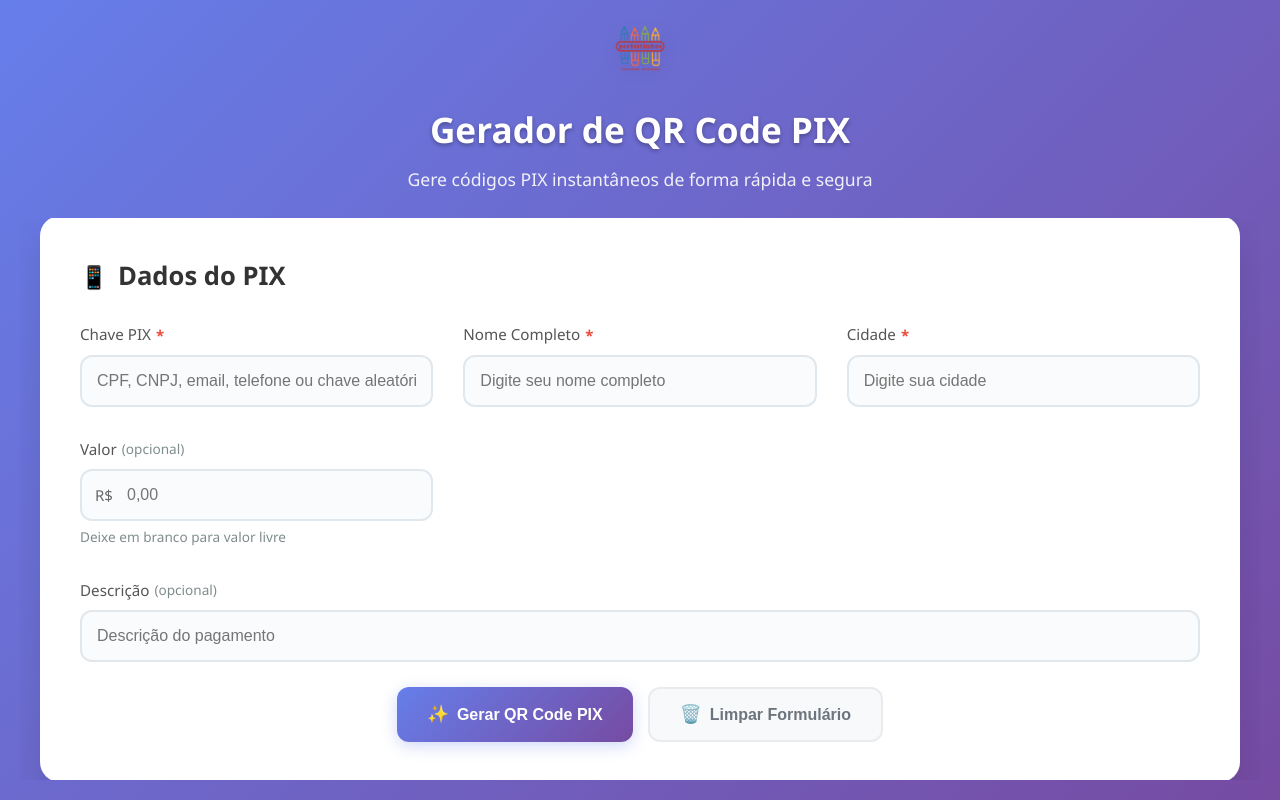
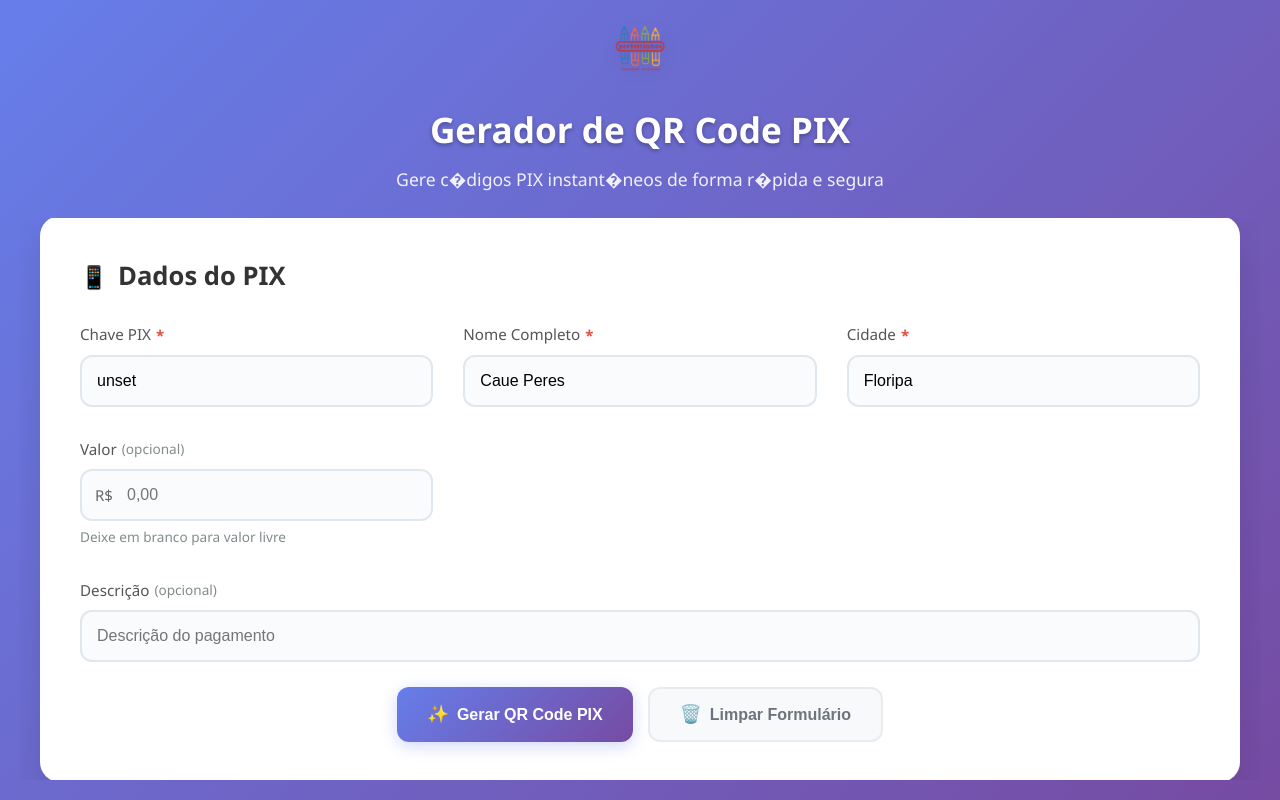
Before and after one commit to w1ze55/QRPix, a Vue app in the folder QRPix/: page / in a window 1280 px wide. Built offline with nearby package versions, Linux system fonts and the light colour scheme; no server answers.

Commit message:
feat: implemented .env for using default informations

```diff
--- a/QRPix/src/components/Form.vue
+++ b/QRPix/src/components/Form.vue
@@ -1,5 +1,33 @@
 <script setup lang="ts">
-import { ref } from 'vue';
+import { ref, onMounted } from 'vue';
+
+// Configurações do ambiente
+const config = {
+    qrApi: {
+        url: import.meta.env.VITE_QR_API_URL || 'https://api.qrserver.com/v1/create-qr-code/',
+        size: import.meta.env.VITE_QR_SIZE || '300x300'
+    },
+    pix: {
+        countryCode: import.meta.env.VITE_PIX_COUNTRY_CODE || 'BR',
+        currencyCode: import.meta.env.VITE_PIX_CURRENCY_CODE || '986',
+        merchantCategory: import.meta.env.VITE_PIX_MERCHANT_CATEGORY || '0000'
+    },
+    limits: {
+        maxNameLength: Number(import.meta.env.VITE_PIX_MAX_NAME_LENGTH) || 25,
+        maxCityLength: Number(import.meta.env.VITE_PIX_MAX_CITY_LENGTH) || 15,
+        maxDescriptionLength: Number(import.meta.env.VITE_PIX_MAX_DESCRIPTION_LENGTH) || 25
+    },
+    app: {
+        title: import.meta.env.VITE_APP_TITLE || 'Gerador de QR Code PIX',
+        description: import.meta.env.VITE_APP_DESCRIPTION || 'Gere códigos PIX instantâneos de forma rápida e segura'
+    },
+    defaults: {
+        pixKey: import.meta.env.VITE_DEFAULT_PIX_KEY || '',
+        name: import.meta.env.VITE_DEFAULT_NAME || '',
+        city: import.meta.env.VITE_DEFAULT_CITY || ''
+    },
+    debug: import.meta.env.VITE_DEBUG_MODE === 'true'
+};
 
 const chavePix = ref('');
 const nome = ref('');
@@ -12,6 +40,17 @@ const pixCodeDebug = ref('');
 const mostrarPopUp = ref(false);
 const mensagemPopup = ref('');
 const tipoPopup = ref('erro');
+
+// Inicializar campos com valores padrão do .env
+onMounted(() => {
+    chavePix.value = config.defaults.pixKey;
+    nome.value = config.defaults.name;
+    cidade.value = config.defaults.city;
+
+    if (config.debug) {
+        console.log('Configurações carregadas:', config);
+    }
+});
 
 function mostrarMensagem(mensagem: string, tipo: string = 'erro') {
     mostrarPopUp.value = true;
@@ -58,12 +97,13 @@ function calcularCRC16(payload: string): string {
 
 function gerarPixEMV(): string {
     try {
-        console.log('Iniciando geração PIX EMV')
+        if (config.debug) {
+            console.log('Iniciando geração PIX EMV com configurações:', config.pix);
+        }
 
         let pixString = ''
 
         pixString += '000201'
-
         pixString += '010212'
 
         const pixKeyLength = chavePix.value.length.toString().padStart(2, '0')
@@ -71,25 +111,25 @@ function gerarPixEMV(): string {
         const merchantAccountInfo = `0014BR.GOV.BCB.PIX${pixKeyField}`
         pixString += `26${merchantAccountInfo.length.toString().padStart(2, '0')}${merchantAccountInfo}`
 
-        pixString += '52040000'
+        pixString += `5204${config.pix.merchantCategory}`
 
-        pixString += '5303986'
+        pixString += `53${config.pix.currencyCode.length.toString().padStart(2, '0')}${config.pix.currencyCode}`
 
         if (valor.value && parseFloat(valor.value) > 0) {
             const valorFormatado = parseFloat(valor.value).toFixed(2)
             pixString += `54${valorFormatado.length.toString().padStart(2, '0')}${valorFormatado}`
         }
 
-        pixString += '5802BR'
+        pixString += `58${config.pix.countryCode.length.toString().padStart(2, '0')}${config.pix.countryCode}`
 
-        const nomeFormatado = limparCaracteres(nome.value).substring(0, 25)
+        const nomeFormatado = limparCaracteres(nome.value).substring(0, config.limits.maxNameLength)
         pixString += `59${nomeFormatado.length.toString().padStart(2, '0')}${nomeFormatado}`
 
-        const cidadeFormatada = limparCaracteres(cidade.value).substring(0, 15)
+        const cidadeFormatada = limparCaracteres(cidade.value).substring(0, config.limits.maxCityLength)
         pixString += `60${cidadeFormatada.length.toString().padStart(2, '0')}${cidadeFormatada}`
 
         if (descricao.value && descricao.value.trim()) {
-            const descricaoFormatada = descricao.value.substring(0, 25)
+            const descricaoFormatada = descricao.value.substring(0, config.limits.maxDescriptionLength)
             const additionalDataField = `05${descricaoFormatada.length.toString().padStart(2, '0')}${descricaoFormatada}`
             pixString += `62${additionalDataField.length.toString().padStart(2, '0')}${additionalDataField}`
         }
@@ -97,8 +137,10 @@ function gerarPixEMV(): string {
         const crc = calcularCRC16(pixString)
         pixString += `6304${crc}`
 
-        console.log('PIX final gerado:', pixString)
-        console.log('Tamanho:', pixString.length)
+        if (config.debug) {
+            console.log('PIX final gerado:', pixString);
+            console.log('Tamanho:', pixString.length);
+        }
 
         if (pixString.length < 50 || pixString.length > 500) {
             throw new Error('PIX gerado tem tamanho inválido')
@@ -122,19 +164,19 @@ function gerarQRCode() {
             return;
         }
 
-        // Validações adicionais
+        // Validações usando configurações do .env
         if (pixChaveLimpa.length < 1 || pixChaveLimpa.length > 77) {
             mostrarMensagem('Chave PIX deve ter entre 1 e 77 caracteres.', 'erro');
             return;
         }
 
-        if (nomeLimpo.length < 1 || nomeLimpo.length > 25) {
-            mostrarMensagem('Nome deve ter entre 1 e 25 caracteres.', 'erro');
+        if (nomeLimpo.length < 1 || nomeLimpo.length > config.limits.maxNameLength) {
+            mostrarMensagem(`Nome deve ter entre 1 e ${config.limits.maxNameLength} caracteres.`, 'erro');
             return;
         }
 
-        if (cidadeLimpa.length < 1 || cidadeLimpa.length > 15) {
-            mostrarMensagem('Cidade deve ter entre 1 e 15 caracteres.', 'erro');
+        if (cidadeLimpa.length < 1 || cidadeLimpa.length > config.limits.maxCityLength) {
+            mostrarMensagem(`Cidade deve ter entre 1 e ${config.limits.maxCityLength} caracteres.`, 'erro');
             return;
         }
 
@@ -143,11 +185,15 @@ function gerarQRCode() {
             return;
         }
 
+        if (descricao.value && descricao.value.length > config.limits.maxDescriptionLength) {
+            mostrarMensagem(`Descrição deve ter no máximo ${config.limits.maxDescriptionLength} caracteres.`, 'erro');
+            return;
+        }
+
         const pixEMV = gerarPixEMV()
         pixCodeDebug.value = pixEMV;
 
-        const tamanho = '300x300'
-        const urlApi = `https://api.qrserver.com/v1/create-qr-code/?size=${tamanho}&data=${encodeURIComponent(pixEMV)}`
+        const urlApi = `${config.qrApi.url}?size=${config.qrApi.size}&data=${encodeURIComponent(pixEMV)}`
 
         qrCodeUrl.value = urlApi;
 
@@ -161,13 +207,13 @@ function gerarQRCode() {
 }
 
 function limparTudo() {
-    chavePix.value = ''
-    nome.value = ''
-    cidade.value = ''
-    valor.value = ''
-    descricao.value = ''
-    qrCodeUrl.value = ''
-    mostrarMensagem('Formulário limpo!', 'sucesso')
+    chavePix.value = config.defaults.pixKey;
+    nome.value = config.defaults.name;
+    cidade.value = config.defaults.city;
+    valor.value = '';
+    descricao.value = '';
+    qrCodeUrl.value = '';
+    mostrarMensagem('Formulário limpo!', 'sucesso');
 }
 </script>
 
@@ -192,8 +238,8 @@ function limparTudo() {
                 <div class="logo-container">
                     <img src="/src/assets/Logo.png" alt="QRPix Logo" class="logo" />
                 </div>
-                <h1 class="main-title">Gerador de QR Code PIX</h1>
-                <p class="subtitle">Gere códigos PIX instantâneos de forma rápida e segura</p>
+                <h1 class="main-title">{{ config.app.title }}</h1>
+                <p class="subtitle">{{ config.app.description }}</p>
             </div>
 
             <div class="content-layout" :class="{ 'has-result': qrCodeUrl, 'centered': !qrCodeUrl }">
```
Also changed, not shown: 2 other files (tests, documents, lock files or other folders).
